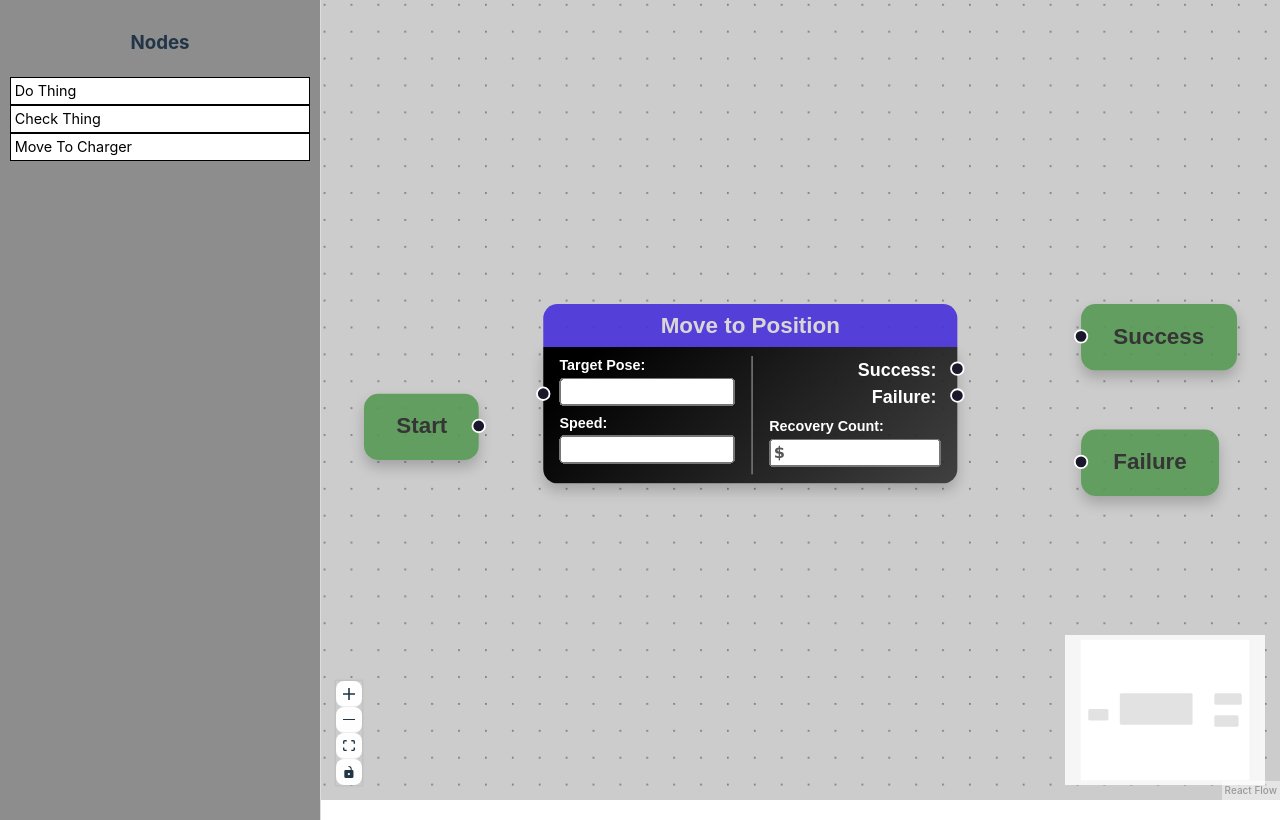
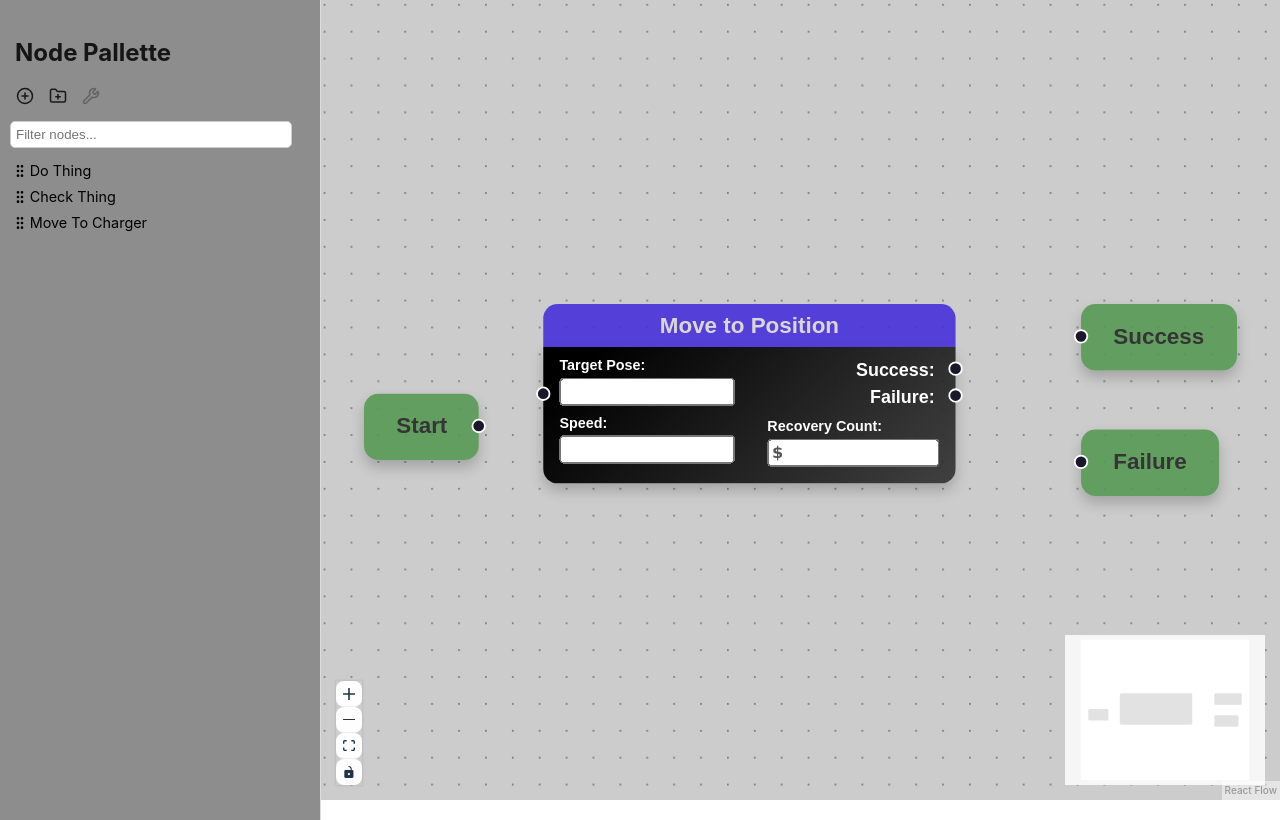
Before and after one commit to behaviorflow/behaviorflow-editor, a React (Vite) app: page / in a window 1280 px wide. Built offline with nearby package versions, Linux system fonts and the light colour scheme.

Commit message:
Node pallette view rough implementation

```diff
--- a/src/App.tsx
+++ b/src/App.tsx
@@ -24,6 +24,8 @@ import NodePalette from "./components/NodePalette";
 import { NodeParam, BfNodeAttributes } from "./types";
 
 import { v4 as uuid } from 'uuid';
+
+import { useTheme } from "./components/ThemeProvider";
 
 const initialNodes = [
   {
--- a/src/components/DraggableNodeCard.tsx
+++ b/src/components/DraggableNodeCard.tsx
@@ -1,8 +1,16 @@
 import React, { useState } from "react";
 import { GripVertical } from "lucide-react";
+import { BfNodeAttributes } from "../types";
 
-export default function DraggableNodeCard({ nodeType, nodeAttributes }) {
+interface DraggableNodeCardProps {
+  nodeType: string;
+  nodeAttributes: BfNodeAttributes;
+  isSelected?: boolean;
+}
+
+export default function DraggableNodeCard({ nodeType, nodeAttributes, isSelected = false }: DraggableNodeCardProps) {
   const [isHovered, setIsHovered] = useState(false);
+  const [isClicked, setIsClicked] = useState(false);
   const handleDragStart = (e) => {
     e.dataTransfer.setData("application/json", JSON.stringify(nodeAttributes));
     e.currentTarget.style.cursor = "grabbing";
@@ -25,12 +33,13 @@ export default function DraggableNodeCard({ nodeType, nodeAttributes }) {
   const elementStyle = {
     display: "flex",
     alignItems: "center",
-    backgroundColor: isHovered ? "navy" : "white",
-    color: isHovered ? "white" : "black",
+    backgroundColor: isSelected ? "#6f8a91ff" : isHovered ? "#757575ff" : "#8d8d8dff", // todo: bad
+    border: isSelected? "0.08em solid #0c6b88ff" : "none",
+    borderRadius: "0.25em",
+    color: "black",
     padding: "0.14em",
-    border: "0.1em solid",
+    // border: "0.1em solid",
     borderColor: "black",
-    // borderRadius: "0.85em",
     cursor: "grab",
   };
 
@@ -46,10 +55,10 @@ export default function DraggableNodeCard({ nodeType, nodeAttributes }) {
         onMouseUp={handleMouseUp}
         onDragEnd={handleDragEnd}
         onDrag={handleDrag}>
-        {/* <GripVertical style={{ width: '1.6em', height: '1.6em', color: 'gray', verticalAlign: 'middle' }} /> */}
+        <GripVertical style={{ width: '1.0em', height: '1.0em', color: 'black', verticalAlign: 'middle' }} />
         <span
           style={{
-            fontWeight: "medium",
+            fontWeight: "normal",
             fontSize: "0.9em",
             paddingLeft: "0.1em",
             verticalAlign: "middle",
--- a/src/components/NodePalette.tsx
+++ b/src/components/NodePalette.tsx
@@ -1,6 +1,8 @@
-import React from "react";
+import React, { useState } from "react";
 import DraggableNodeCard from "./DraggableNodeCard";
+import SidebarButton from "./SidebarButton";
 import { BfNodeAttributes } from "../types";
+import { CirclePlus, Wrench, FolderPlus } from "lucide-react";
 
 interface NodePaletteProps {
   //   onDragEnd: (event: React.DragEvent, nodeAttributes: BfNodeAttributes) => void;
@@ -8,6 +10,16 @@ interface NodePaletteProps {
 }
 
 export default function NodePalette({ nodes }: NodePaletteProps) {
+  const [activeItem, setActiveItem] = useState<string | null>(null);
+  const [searchTerm, setSearchTerm] = useState('');
+
+  const handleItemClick = (nodeType: string) => {
+    setActiveItem(nodeType);
+  };
+  const handleSearchInputChange = (event) => {
+    setSearchTerm(event.target.value);
+  };
+
   return (
     <div
       style={{
@@ -17,10 +29,33 @@ export default function NodePalette({ nodes }: NodePaletteProps) {
         borderRight: "1px solid #ddd",
         padding: "10px",
       }}>
-      <h3 style={{ textAlign: "center", marginBottom: "20px" }}>Nodes</h3>
+      <h2 style={{ textAlign: "left", marginBottom: "5px", padding: "5px", color: "#151515ff" }}>Node Pallette</h2>
+      <div style={{ textAlign: "center", marginBottom: "10px", alignItems: "center", display: "flex", gap: "0.2em" }}>
+        <SidebarButton
+          onClick={() => console.log("Button clicked")}
+          buttonName="New Node Type"
+          symbol={<CirclePlus />}></SidebarButton>
+        <SidebarButton
+          onClick={() => console.log("Button clicked")}
+          buttonName="New Node Group"
+          symbol={<FolderPlus />}></SidebarButton>
+        <SidebarButton
+          onClick={() => console.log("Button clicked")}
+          buttonName="Edit Node Type"
+          symbol={<Wrench />}
+          isActive={activeItem != null}
+        />
+      </div>
+      <input
+        style={{ backgroundColor: "white", width: "90%", marginBottom: "10px", padding: "5px", borderRadius: "5px", border: "1px solid #ccc", color: " black" }}
+        type="text"
+        placeholder="Filter nodes..."
+        value={searchTerm}
+        onChange={handleSearchInputChange}
+      />
       {nodes.map((node) => (
-        <div key={node.nodeType} style={{ textAlign: "left" }}>
-          <DraggableNodeCard nodeType={node.nodeType} nodeAttributes={node} />
+        <div key={node.nodeType} style={{ textAlign: "left" }} onClick={() => handleItemClick(node.nodeType)}>
+          <DraggableNodeCard nodeType={node.nodeType} nodeAttributes={node} isSelected={activeItem == node.nodeType} />
         </div>
       ))}
     </div>
--- /dev/null
+++ b/src/components/SidebarButton.tsx
@@ -0,0 +1,49 @@
+import React, { useState } from "react";
+
+interface SidebarButtonProps {
+  onClick: () => void;
+  buttonName: string;
+  symbol: React.ReactNode;
+  isActive?: boolean;
+}
+
+export default function SidebarButton({ onClick, buttonName, symbol, isActive = true }: SidebarButtonProps) {
+  const [isHovered, setIsHovered] = useState(false);
+  const handleMouseEnter = () => {
+    setIsHovered(true);
+  };
+  const handleMouseLeave = () => {
+    setIsHovered(false);
+  };
+  const onClickHandler = () => {
+    if (isActive) {
+      onClick();
+    }
+  }
+  return (
+    <button
+      style={{
+        width: "30px",
+        height: "30px",
+        backgroundColor: isHovered && isActive ? "#7b7b7bff" : "#8d8d8dff", // todo: bad
+        color: isActive ? "#181818ff" : "#636363ff",
+        border: "none",
+        // border: "0.1em solid",
+        // borderRadius: "0.25em",
+        display: "flex",
+        alignItems: "center",
+        justifyContent: "center",
+        cursor: "pointer",
+        position: "relative",
+        padding: "0",
+      }}
+      onClick={onClickHandler}
+      onMouseEnter={handleMouseEnter}
+      onMouseLeave={handleMouseLeave}
+      title={buttonName}>
+      {React.isValidElement(symbol)
+        ? React.cloneElement(symbol as React.ReactElement, { size: 18 })
+        : symbol}
+    </button>
+  );
+}
--- a/src/nodes/behavior-flow-node.css
+++ b/src/nodes/behavior-flow-node.css
@@ -67,7 +67,7 @@
 
 .left-column {
   text-align: left;
-  border-right: 1.0px solid rgb(107, 107, 107);
+  /* border-right: 1.0px solid rgb(107, 107, 107); */
   padding-right: var(--content-padding-inner);
 }
 
--- a/src/types.ts
+++ b/src/types.ts
@@ -8,9 +8,9 @@ export type NodeParam = {
   // paramType, defaultValue, etc
 };
 
-export type BfNodeAttributes = {
+export type BfNodeAttributes = { // Maybe change to BfNodeType
   nodeId: string;
-  nodeType: string;
+  nodeType: string; // Maybe change to nodeTypeId
   inParams: NodeParam[];
   outParams: NodeParam[];
   outPorts: string[];
```
Also changed, not shown: src/components/ThemeProvider.tsx (added, +30 -0 lines).
